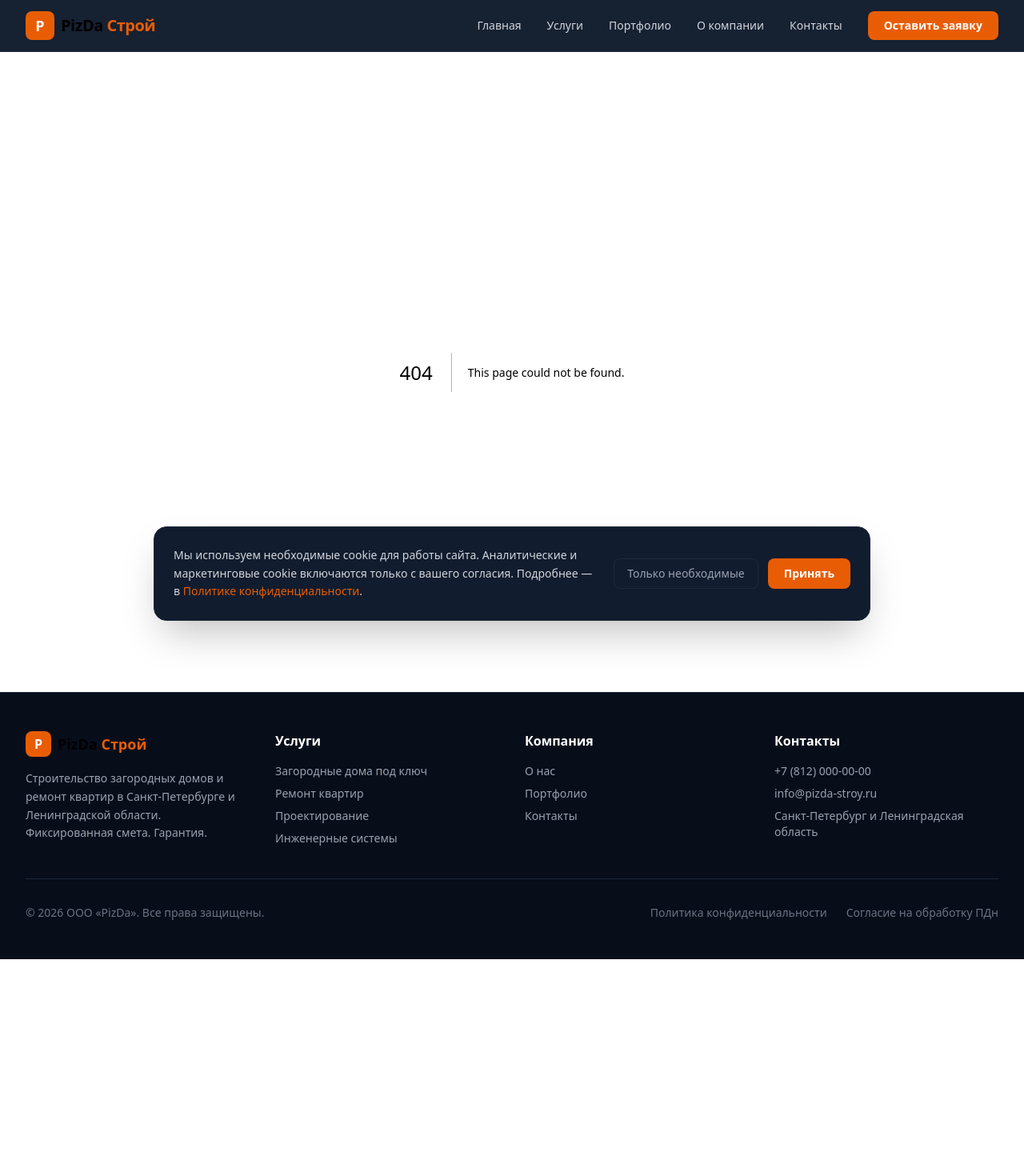
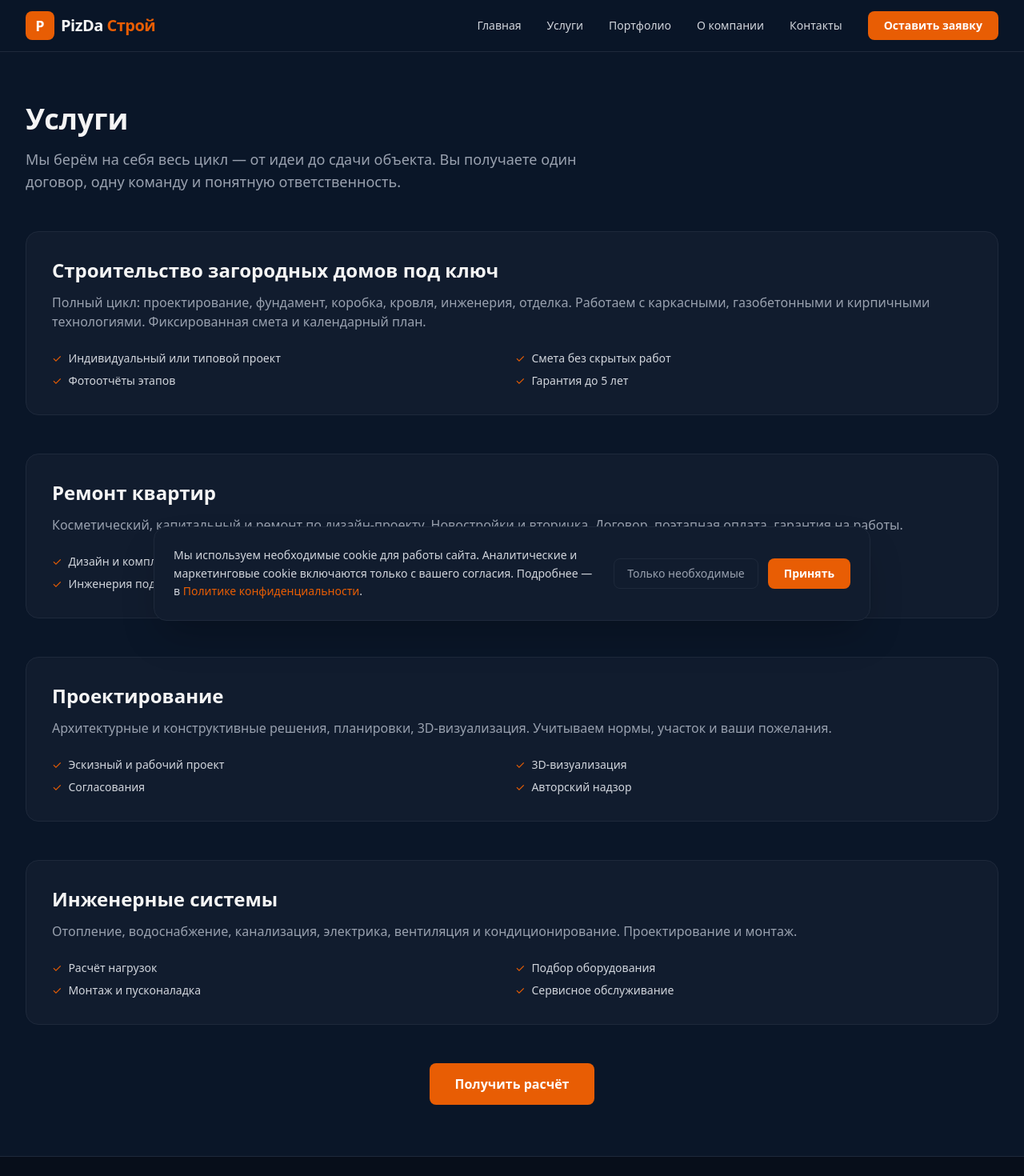
Before and after one commit to easylol1998-pixel/PizdecStroy, a Next.js app: page /uslugi in a window 1280 px wide. Before the commit this address had no page. Shown: the top 1470 px of the page at 80% size. Before the commit the page ends 1199 px from the top, so only its background shows below. Built offline with nearby package versions, Linux system fonts and the light colour scheme.

Commit message:
Add uslugi, portfolio, o-kompanii pages

```diff
--- /dev/null
+++ b/src/app/uslugi/page.tsx
@@ -0,0 +1,76 @@
+import type { Metadata } from "next";
+import Link from "next/link";
+
+export const metadata: Metadata = {
+  title: "Услуги",
+  description: "Строительство загородных домов, ремонт квартир, проектирование и инженерные системы в СПб и ЛО",
+};
+
+const services = [
+  {
+    id: "houses",
+    title: "Строительство загородных домов под ключ",
+    description:
+      "Полный цикл: проектирование, фундамент, коробка, кровля, инженерия, отделка. Работаем с каркасными, газобетонными и кирпичными технологиями. Фиксированная смета и календарный план.",
+    features: ["Индивидуальный или типовой проект", "Смета без скрытых работ", "Фотоотчёты этапов", "Гарантия до 5 лет"],
+  },
+  {
+    id: "repair",
+    title: "Ремонт квартир",
+    description:
+      "Косметический, капитальный и ремонт по дизайн-проекту. Новостройки и вторичка. Договор, поэтапная оплата, гарантия на работы.",
+    features: ["Дизайн и комплектация", "Черновые и чистовые работы", "Инженерия под ключ", "Уборка после ремонта"],
+  },
+  {
+    id: "project",
+    title: "Проектирование",
+    description:
+      "Архитектурные и конструктивные решения, планировки, 3D-визуализация. Учитываем нормы, участок и ваши пожелания.",
+    features: ["Эскизный и рабочий проект", "3D-визуализация", "Согласования", "Авторский надзор"],
+  },
+  {
+    id: "engineering",
+    title: "Инженерные системы",
+    description:
+      "Отопление, водоснабжение, канализация, электрика, вентиляция и кондиционирование. Проектирование и монтаж.",
+    features: ["Расчёт нагрузок", "Подбор оборудования", "Монтаж и пусконаладка", "Сервисное обслуживание"],
+  },
+];
+
+export default function ServicesPage() {
+  return (
+    <div className="max-w-7xl mx-auto px-4 sm:px-6 lg:px-8 py-16">
+      <div className="mb-12">
+        <h1 className="text-4xl font-bold mb-4">Услуги</h1>
+        <p className="text-gray-400 text-lg max-w-3xl">
+          Мы берём на себя весь цикл — от идеи до сдачи объекта. Вы получаете один договор, одну команду и понятную ответственность.
+        </p>
+      </div>
+
+      <div className="space-y-12">
+        {services.map((s) => (
+          <div key={s.id} className="bg-[#111C2E] border border-[#1E293B] rounded-2xl p-6 lg:p-8">
+            <h2 className="text-2xl font-semibold mb-3">{s.title}</h2>
+            <p className="text-gray-400 mb-6">{s.description}</p>
+            <ul className="grid sm:grid-cols-2 gap-2">
+              {s.features.map((f) => (
+                <li key={f} className="flex items-center gap-2 text-sm text-gray-300">
+                  <span className="text-[#E85D04]">✓</span> {f}
+                </li>
+              ))}
+            </ul>
+          </div>
+        ))}
+      </div>
+
+      <div className="mt-12 text-center">
+        <Link
+          href="/kontakty"
+          className="inline-block bg-[#E85D04] hover:bg-[#F48C06] text-white font-semibold px-8 py-3.5 rounded-lg"
+        >
+          Получить расчёт
+        </Link>
+      </div>
+    </div>
+  );
+}
```
